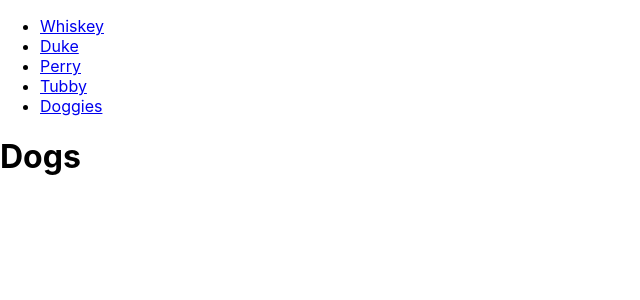
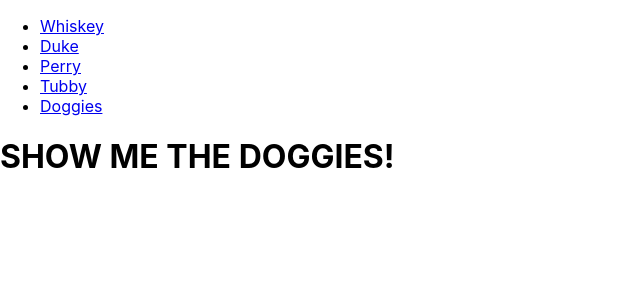
Before and after one commit to XuXaO415/Dog_finder, a React (Create React App) app: page /dogs in a window 1280 px wide. Shown: the top 300 px of the page, without its empty margins (0-640 px from the left). Built offline with nearby package versions, Linux system fonts and the light colour scheme.

Commit message:
Dog homepage now shows

```diff
--- a/src/DogList.jsx
+++ b/src/DogList.jsx
@@ -4,7 +4,7 @@ import Dogs from './Dogs';
 function DogsList({dogs}) {
     return (
         <div className="DogList">
-            <h1>Dogs</h1>
+            <h1>SHOW ME THE DOGGIES!</h1>
             {dogs.map(dog => (
                 <Dogs key={dog.name} dog={dog}
                 />
--- a/src/DogRoutes.jsx
+++ b/src/DogRoutes.jsx
@@ -6,7 +6,7 @@ import DogList from "./DogList";
 function DogRoutes({ dogs }) {
     return (
         <Route>
-            <Route exact path="/dogs">
+            <Route exact path="/dogs/">
                 <DogList dogs={dogs} />
             </Route>
             <Route path="/dogs/:name">
```
Also changed, not shown: src/App.jsx (+0 -32 lines).
